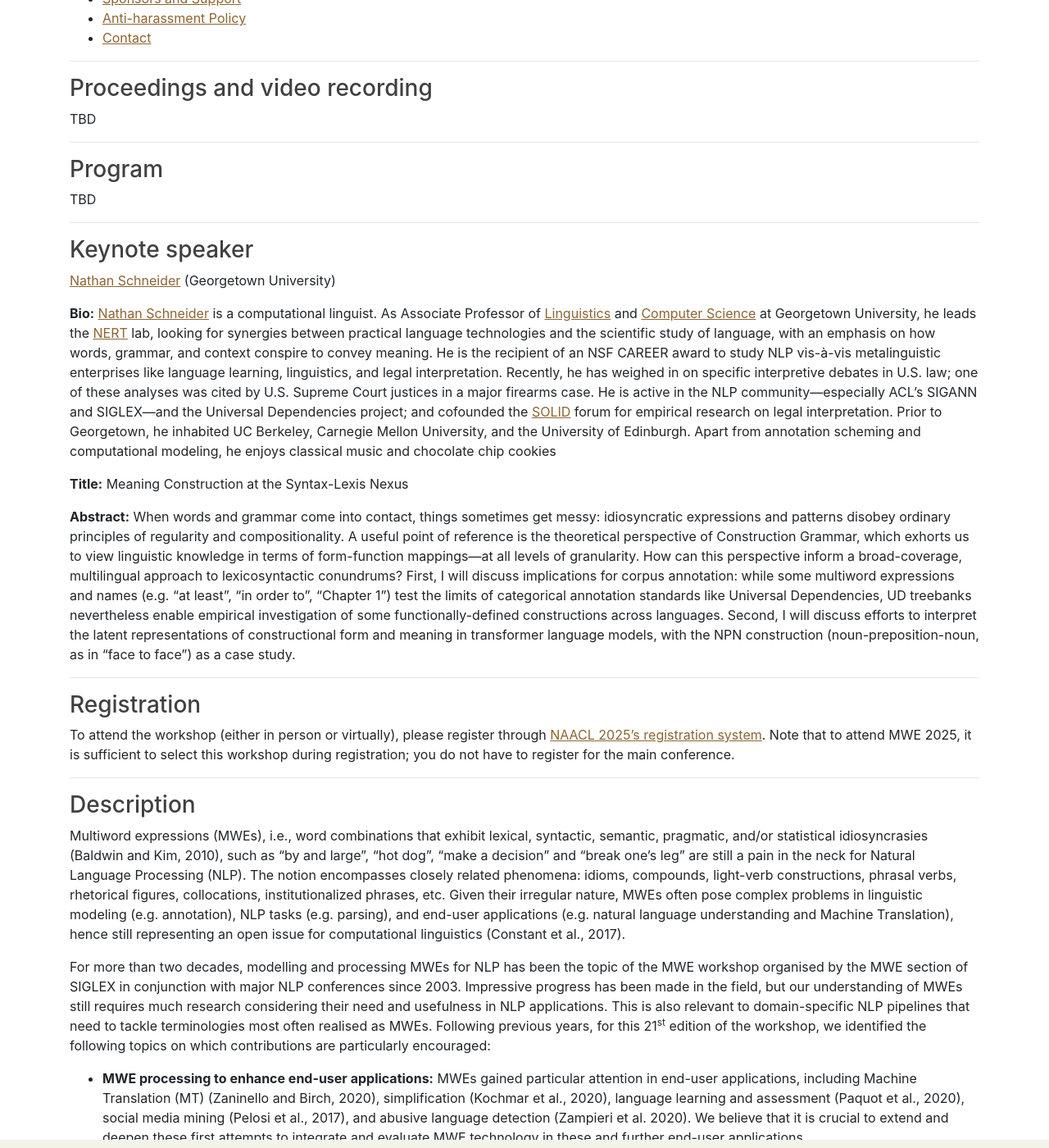
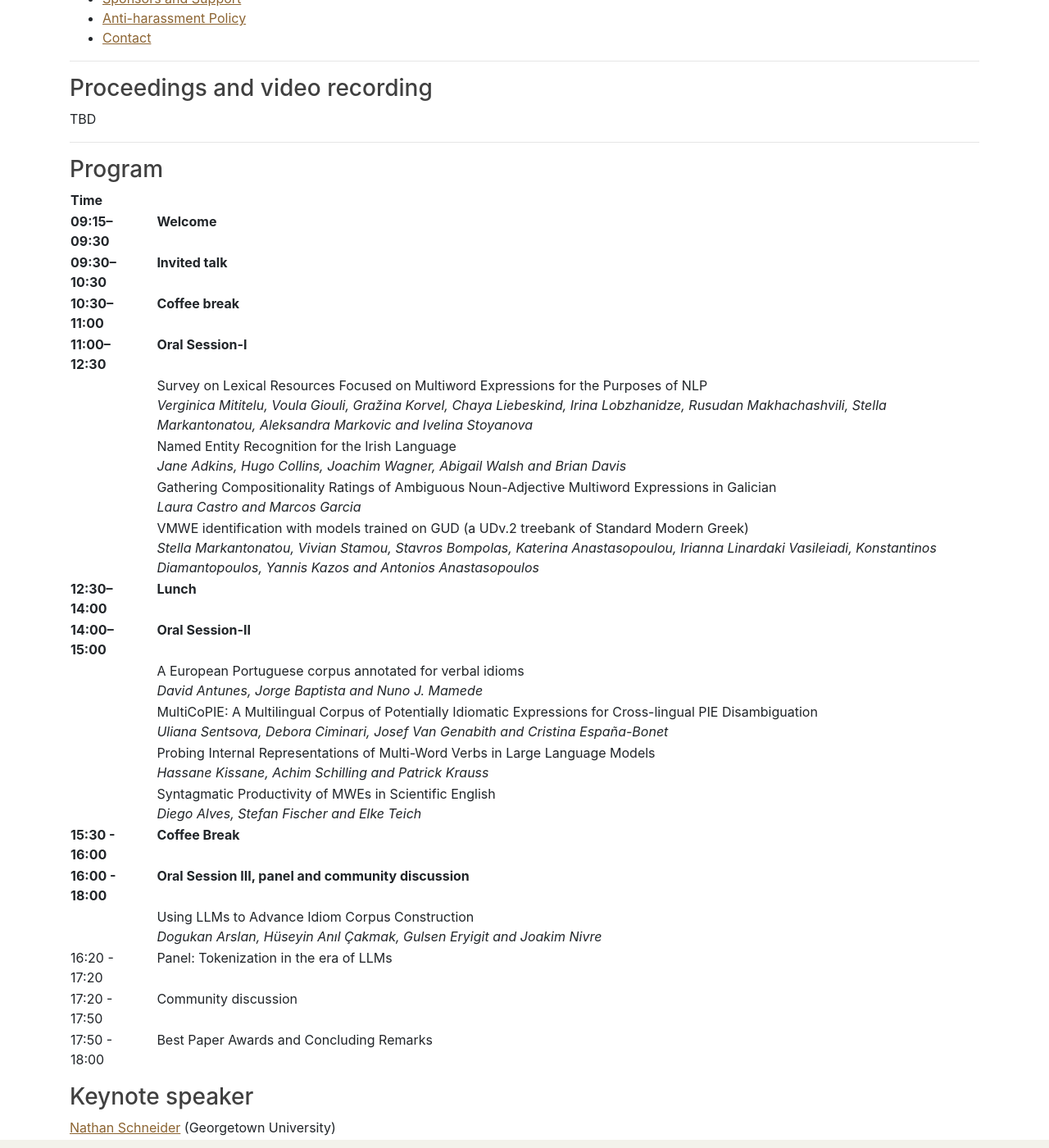
Before and after one commit to multiword/multiword.github.io, a Jekyll site: the page built from mwe2025/index.md, in a window 1280 px wide and 1400 px high, scrolled down 754 px. Shown: the whole window at 82% size. Built offline with Jekyll 4.4.1, drawn with Linux system fonts in a browser that asks for light colours; comment, search, counter and statistics services are not loaded.

Commit message:
program added

```diff
--- a/mwe2025/index.md
+++ b/mwe2025/index.md
@@ -77,9 +77,28 @@ TBD
 ### <a name="program"> Program </a>
 
 
-TBD
-
-------
+| Time                |                                          |
+|:-------------------|   ---------------------                  |
+| **09:15–09:30**    | **Welcome**               |
+| **09:30–10:30**    | **Invited talk**                  |
+|  **10:30–11:00**      | **Coffee break**                       |
+|   **11:00–12:30**  | **Oral Session-I**  |
+|      | Survey on Lexical Resources Focused on Multiword Expressions for the Purposes of NLP <br/> *Verginica Mititelu, Voula Giouli, Gražina Korvel, Chaya Liebeskind, Irina Lobzhanidze, Rusudan Makhachashvili, Stella Markantonatou, Aleksandra Markovic and Ivelina Stoyanova* |
+|      | Named Entity Recognition for the Irish Language <br/> *Jane Adkins, Hugo Collins, Joachim Wagner, Abigail Walsh and Brian Davis*          |
+|      | Gathering Compositionality Ratings of Ambiguous Noun-Adjective Multiword Expressions in Galician <br/> *Laura Castro and Marcos Garcia*          |
+|      | VMWE identification with models trained on GUD (a UDv.2 treebank of Standard Modern Greek) <br/> *Stella Markantonatou, Vivian Stamou, Stavros Bompolas, Katerina Anastasopoulou, Irianna Linardaki Vasileiadi, Konstantinos Diamantopoulos, Yannis Kazos and Antonios Anastasopoulos*   |
+|  **12:30–14:00**      | **Lunch**                       |
+|  **14:00–15:00**      | **Oral Session-II**                       |
+|      |A European Portuguese corpus annotated for verbal idioms <br/> *David Antunes, Jorge Baptista and Nuno J. Mamede*   |
+|      |MultiCoPIE: A Multilingual Corpus of Potentially Idiomatic Expressions for Cross-lingual PIE Disambiguation <br/> *Uliana Sentsova, Debora Ciminari, Josef Van Genabith and Cristina España-Bonet*   |
+|      |Probing Internal Representations of Multi-Word Verbs in Large Language Models <br/> *Hassane Kissane, Achim Schilling and Patrick Krauss*   |
+|      |Syntagmatic Productivity of MWEs in Scientific English <br/> *Diego Alves, Stefan Fischer and Elke Teich*    |
+  |**15:30 - 16:00**  | **Coffee Break**  |
+  | **16:00 - 18:00**    | **Oral Session III, panel and community discussion**   |
+  |                 |Using LLMs to Advance Idiom Corpus Construction <br/> *Dogukan Arslan, Hüseyin Anıl Çakmak, Gulsen Eryigit and Joakim Nivre* |
+ |16:20 - 17:20   |  Panel: Tokenization in the era of LLMs   |
+ |17:20 - 17:50   | Community discussion   |
+| 17:50 - 18:00   | Best Paper Awards and Concluding Remarks   |
 
 
 ### <a name="keynotes">Keynote speaker </a>
```
